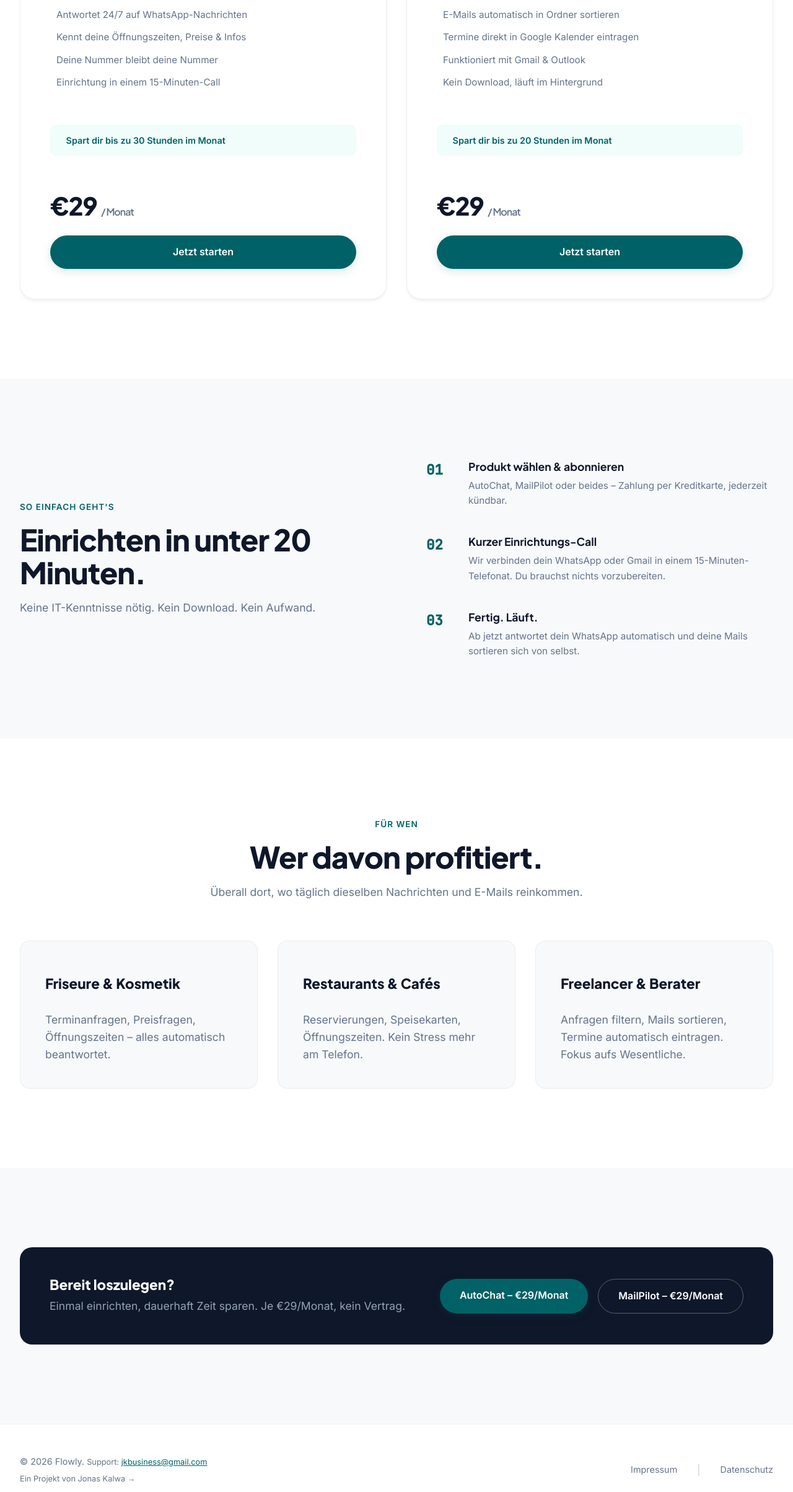
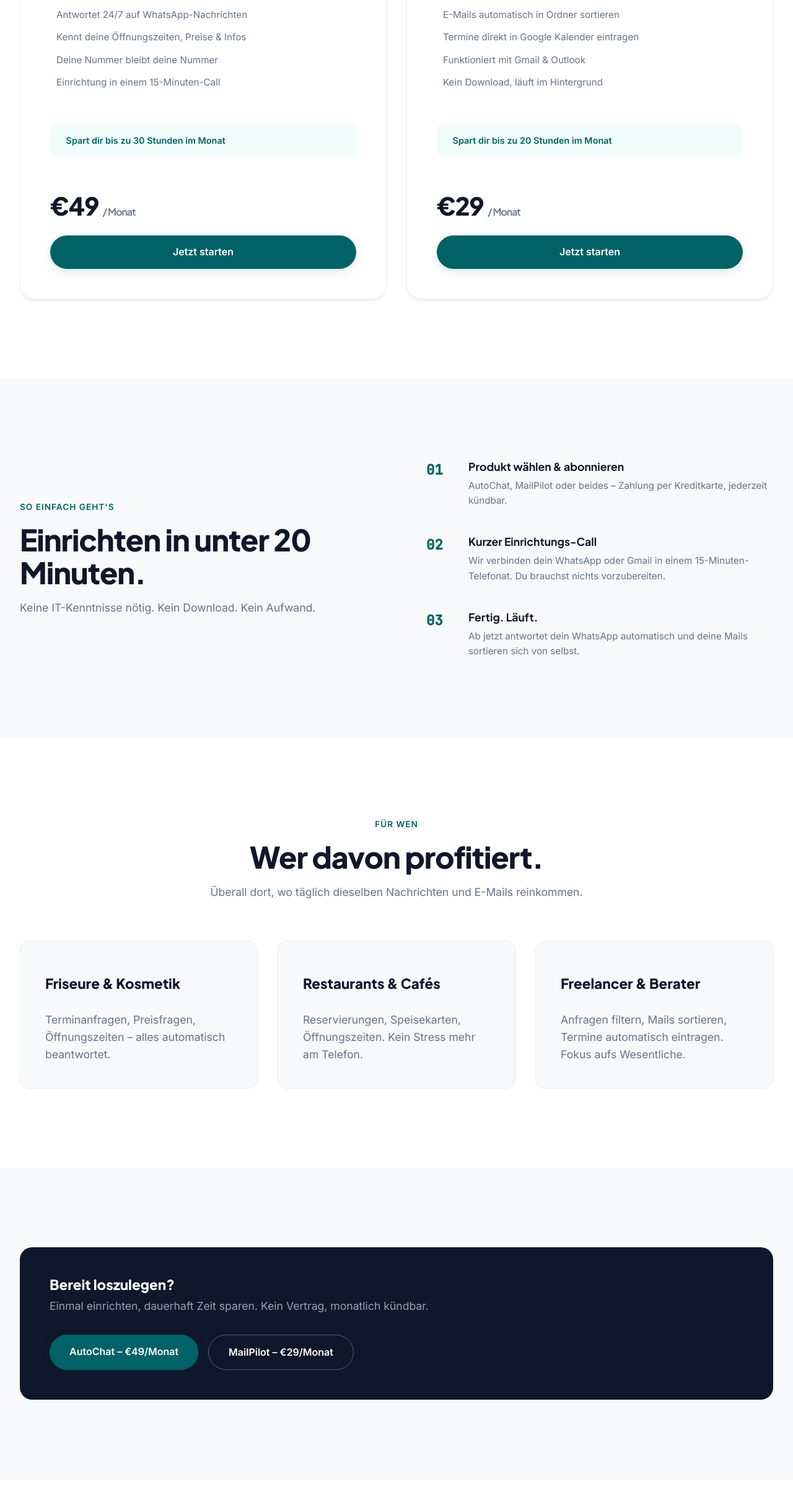
Before and after one commit to Jkalwa05/joka, a Next.js app: page / in a window 1280 px wide. Shown: the part 1436-3844 px from the top of the page at 62% size. Built offline with nearby package versions, Linux system fonts and the light colour scheme; some icons are missing.

Commit message:
fix: set AutoChat €49/month, MailPilot €29/month
Co-Authored-By: Claude Sonnet 4.6 <noreply@anthropic.com>

```diff
--- a/app/autochat/page.tsx
+++ b/app/autochat/page.tsx
@@ -3,7 +3,7 @@ import Link from 'next/link'
 
 export const metadata: Metadata = {
   title: 'AutoChat – WhatsApp automatisch beantworten | Flowly',
-  description: 'AutoChat beantwortet deine WhatsApp-Nachrichten automatisch – Öffnungszeiten, Preise, Terminanfragen. Für Friseure, Restaurants und lokale Geschäfte. Ab €29/Monat.',
+  description: 'AutoChat beantwortet deine WhatsApp-Nachrichten automatisch – Öffnungszeiten, Preise, Terminanfragen. Für Friseure, Restaurants und lokale Geschäfte. Ab €49/Monat.',
 }
 
 export default function AutoChat() {
@@ -120,7 +120,7 @@ export default function AutoChat() {
         <div className="container-wide">
           <div className="cta-banner">
             <div className="cta-text">
-              <h3>€29 pro Monat. Kein Vertrag.</h3>
+              <h3>€49 pro Monat. Kein Vertrag.</h3>
               <p>Monatlich kündbar. Einrichtung inklusive.</p>
             </div>
             <Link href="/kontakt?produkt=autochat" className="btn-primary">Jetzt starten</Link>
--- a/app/kontakt/page.tsx
+++ b/app/kontakt/page.tsx
@@ -30,7 +30,7 @@ function KontaktForm() {
           <label>Ich interessiere mich für</label>
           <select defaultValue={produkt}>
             <option value="">Bitte wählen</option>
-            <option value="autochat">AutoChat – WhatsApp automatisch beantworten (€29/Monat)</option>
+            <option value="autochat">AutoChat – WhatsApp automatisch beantworten (€49/Monat)</option>
             <option value="mailpilot">MailPilot – E-Mails automatisch sortieren (€19/Monat)</option>
             <option value="beides">Beides</option>
           </select>
--- a/app/page.tsx
+++ b/app/page.tsx
@@ -74,7 +74,7 @@ export default function Home() {
                 <span style={{ fontSize: '0.9rem', color: 'var(--primary)', fontWeight: 600 }}>Spart dir bis zu 30 Stunden im Monat</span>
               </div>
               <div style={{ marginTop: 'auto', paddingTop: '1.5rem' }}>
-                <div className="product-price">€29 <span>/ Monat</span></div>
+                <div className="product-price">€49 <span>/ Monat</span></div>
                 <Link href="/kontakt?produkt=autochat" className="btn-primary" style={{ width: '100%', textAlign: 'center', display: 'block', marginTop: '1rem' }}>Jetzt starten</Link>
               </div>
             </div>
@@ -164,10 +164,10 @@ export default function Home() {
           <div className="cta-banner fade-up">
             <div className="cta-text">
               <h3>Bereit loszulegen?</h3>
-              <p>Einmal einrichten, dauerhaft Zeit sparen. Je €29/Monat, kein Vertrag.</p>
+              <p>Einmal einrichten, dauerhaft Zeit sparen. Kein Vertrag, monatlich kündbar.</p>
             </div>
             <div style={{ display: 'flex', gap: '1rem', flexWrap: 'wrap' }}>
-              <Link href="/kontakt?produkt=autochat" className="btn-primary">AutoChat – €29/Monat</Link>
+              <Link href="/kontakt?produkt=autochat" className="btn-primary">AutoChat – €49/Monat</Link>
               <Link href="/kontakt?produkt=mailpilot" className="btn-secondary" style={{ color: 'white', borderColor: 'rgba(255,255,255,0.3)' }}>MailPilot – €29/Monat</Link>
             </div>
           </div>
```
